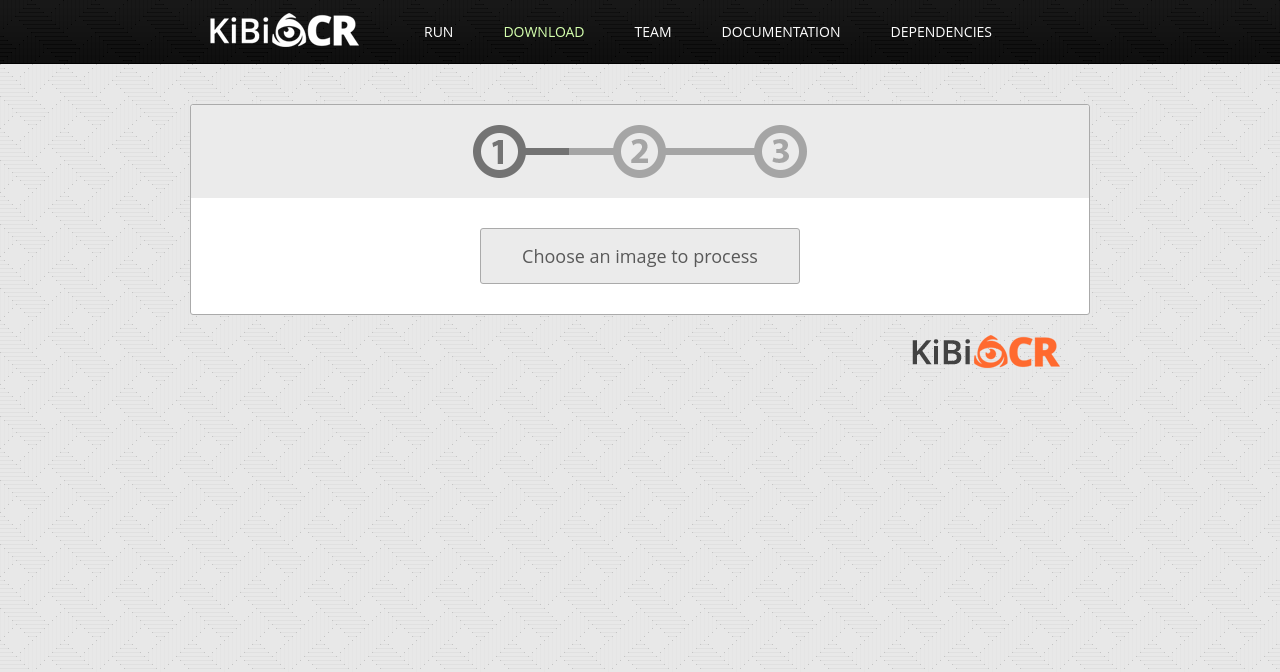
After one commit to tgy/kibi, a PHP site: page /step1.php in a window 1280 px wide. The commit adds this page. Shown: the top 672 px of the page. Run offline with PHP 8.4, Linux system fonts and the light colour scheme.

Commit message:
Some progress on guy

```diff
--- /dev/null
+++ b/src/guy/foot.php
@@ -0,0 +1,7 @@
+        </div>
+        <footer>
+            <img src="img/bottom_logo.png" alt="">
+        </footer>
+    </div>
+</body>
+</html>
--- /dev/null
+++ b/src/guy/head.php
@@ -0,0 +1,23 @@
+<!doctype html>
+<html lang="en">
+<head>
+    <meta charset="UTF-8">
+    <title>KiBiOCR</title>
+    <link rel="stylesheet" href="style.css">
+</head>
+<body>
+    <header>
+        <div id="header">
+            <a href="index.php" id="logo"></a>
+
+            <ul id="menu">
+                <li><a href="step1.php">Run</a></li>
+                <li id="download"><a href="dl.php">Download</a></li>
+                <li><a href="team.php">Team</a></li>
+                <li><a href="dep.php">Documentation</a></li>
+                <li><a href="dep.php">Dependencies</a></li>
+            </ul>
+        </div>
+    </header>
+    <div id="wrapper">
+        <div id="content">
--- a/src/guy/js/handler.js
+++ b/src/guy/js/handler.js
@@ -1,5 +1,9 @@
 $(document).ready(function () {
 
-    var json =
+    $.getJSON("../data/robert.json", function (data) {
+
+
+
+    }, "json");
 
 });
--- /dev/null
+++ b/src/guy/step1.php
@@ -0,0 +1,12 @@
+<?php include 'head.php'; ?>
+
+<div id="step-number"><div id="img" class="step1"></div></div>
+
+<form action="step2.php">
+    <input type="file" name="image" id="image-browser">
+    <button id="choose-file">Choose an image to process</button>
+</form>
+
+<script src="js/browse.js"></script>
+
+<?php include 'foot.php'; ?>
--- a/src/guy/style.css
+++ b/src/guy/style.css
@@ -3,19 +3,143 @@
 }
 
 body {
-    background: white;
-    padding: 42px;
+    background: url(img/pixel_weave.png);
+    padding: 0;
     font-family: Menlo, Inconsolata, monospace;
-    width: 800px;
     margin: 0 auto;
 }
 
+header {
+    background: url(img/header_bg.png) repeat-x;
+    width: 100%;
+    height: 64px;
+}
+
+#header {
+    width: 900px;
+    margin: 0 auto;
+}
+
+#menu {
+    display: block;
+    float: left;
+    margin: 0;
+    padding: 0;
+    list-style-type: none;
+}
+
+#menu > li {
+    float: left;
+}
+
+#menu > li > a {
+    display: block;
+    height: 43px;
+    padding: 0px 25px;
+    padding-top: 22px;
+    text-transform: uppercase;
+    font-family: "Open Sans", "Helvetica Neue", "Helvetica", Arial, sans-serif;
+    font-size: 14px;
+    color: white;
+    text-decoration: none;
+}
+
+#menu > li > a:hover, #menu > li > a.active {
+    background: rgba(255,255,255,0.07);
+}
+
+#menu > li#download > a {
+    color: #d4ffad;
+}
+
 #logo {
-    background: url(img/logo.png);
-    width: 252px;
-    height: 57px;
+    display: block;
+    float: left;
+    width: 149px;
+    height: 34px;
+    padding-top: 13px;
+    background: url(img/header_logo.png) no-repeat center bottom;
+    margin-right: 40px;
+    margin-left: 20px;
+}
+
+#wrapper {
+    width: 900px;
     margin: 0 auto;
-    margin-bottom: 22px;
+    padding: 40px 0;
+}
+
+#content {
+    -webkit-border-radius: 3px;
+    -moz-border-radius: 3px;
+    border-radius: 3px;
+
+    border: 1px solid #aaaaaa;
+    background: white;
+
+    min-height: 100px;
+}
+
+#step-number {
+    background: #ebebeb;
+    padding: 20px 25px;
+    -webkit-border-top-left-radius: 3px;
+    -webkit-border-top-right-radius: 3px;
+    -moz-border-radius-topleft: 3px;
+    -moz-border-radius-topright: 3px;
+    border-top-left-radius: 3px;
+    border-top-right-radius: 3px;
+}
+
+#step-number #img {
+    width: 334px;
+    height: 53px;
+    margin: 0 auto;
+    background: url(img/steps.png) no-repeat;
+}
+
+#step-number #img.step2 {
+    background-position: 0px -53px;
+}
+
+#step-number #img.step3 {
+    background-position: 0px -106px;
+}
+
+#loader {
+    width: 550px;
+    margin: 0 auto;
+}
+
+#choose-file {
+    display: block;
+    width: 320px;
+    padding: 15px 30px;
+    margin: 30px auto;
+    text-align: center;
+    -webkit-border-radius: 3px;
+    -moz-border-radius: 3px;
+    border-radius: 3px;
+
+    border: 1px solid #aaaaaa;
+    background: #ebebeb;
+
+    font-size: 18px;
+    font-family: "Open Sans", "Helvetica Neue", "Helvetica", Arial, sans-serif;
+    color: #595959;
+    cursor: pointer;
+    transition: all 0.2s ease-in;
+}
+
+#choose-file:hover {
+    border-color: #eea98d;
+    background: #ffe6dc;
+    color: #ff6a2f;
+    transition: all 0.2s ease-in;
+}
+
+#image-browser {
+    display: none;
 }
 
 #result {
@@ -40,6 +164,9 @@ body {
 #result > span >input:focus {
     border: 1px solid gray;
     margin: 0 -3px;
+    -webkit-box-shadow: 0px 0px 130px 23px rgba(0,0,0,0.08);
+    -moz-box-shadow: 0px 0px 130px 23px rgba(0,0,0,0.08);
+    box-shadow: 0px 0px 130px 23px rgba(0,0,0,0.08);
 }
 
 #result > span {
@@ -96,3 +223,8 @@ body {
 #result > span > .correctionlist > ul > li:last-child {
     border-bottom: none;
 }
+
+footer {
+    text-align: right;
+    padding: 20px 30px;
+}
```
Also changed, not shown: src/guy/index.php (+5 -20 lines), src/guy/step2.php (added, +38 -0 lines), src/guy/step3.php (added, +20 -0 lines), src/guy/img/bottom_logo.png (added), src/guy/img/header_bg.png (added), src/guy/img/header_logo.png (added), src/guy/img/pixel_weave.png (added), src/guy/img/steps.png (added), src/guy/js/browser.js (added), 1 other file.
